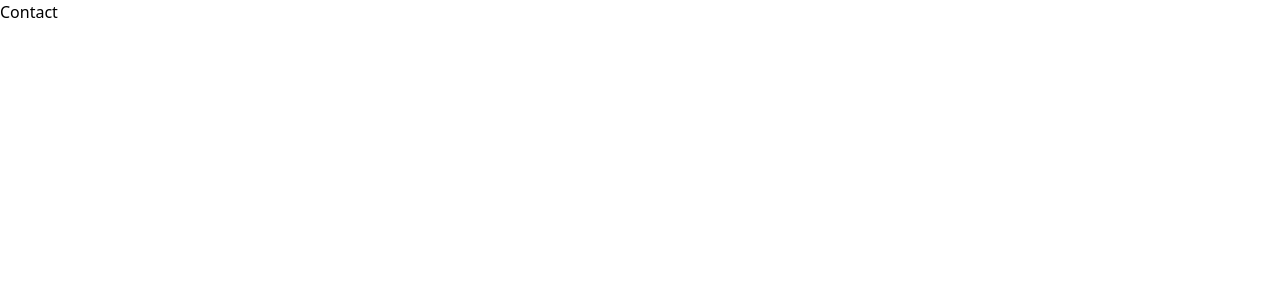
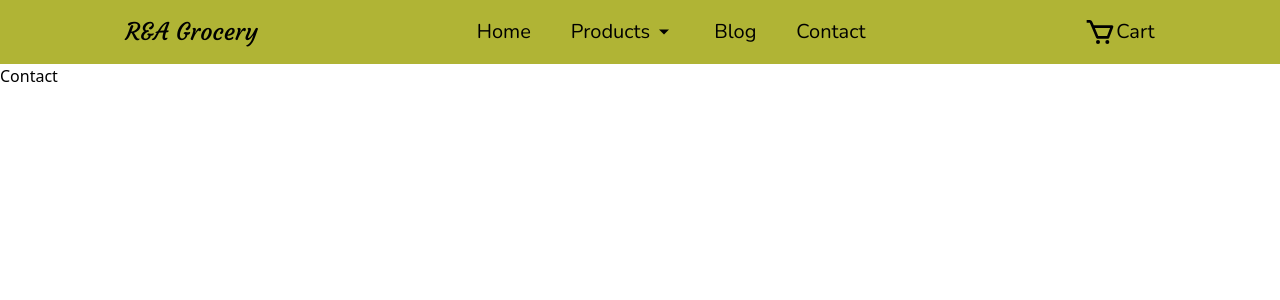
Before and after one commit to RuthNyankum/Grocery-Store, a React (Vite) app: page /contact-us in a window 1280 px wide. Shown: the top 300 px of the page. Built offline with nearby package versions, Linux system fonts and the light colour scheme.

Commit message:
added navbar

```diff
--- a/package.json
+++ b/package.json
@@ -12,6 +12,7 @@
   "dependencies": {
     "react": "^18.3.1",
     "react-dom": "^18.3.1",
+    "react-icons": "^5.3.0",
     "react-router-dom": "^6.26.2"
   },
   "devDependencies": {
--- a/src/components/navbar.jsx
+++ b/src/components/navbar.jsx
@@ -1,7 +1,146 @@
-import React from 'react';
+import React, { useState, useEffect, useRef } from 'react';
+import { Link } from 'react-router-dom';
+import { BiCart, BiMenu } from 'react-icons/bi';
+import { IoMdArrowDropdown } from 'react-icons/io';
+import K from '../constant';
 
 const Navbar = () => {
-  return <div>Navbar</div>;
+  const [isDropdownOpen, setIsDropdownOpen] = useState(false);
+  const [isMenuOpen, setIsMenuOpen] = useState(false); // For mobile hamburger menu
+  const dropdownRef = useRef(null);
+
+  // "Products dropdown"
+  const handleDropdown = () => {
+    setIsDropdownOpen(!isDropdownOpen);
+  };
+
+  // Close dropdown on outside click
+  useEffect(() => {
+    const handleClickOutside = (event) => {
+      if (dropdownRef.current && !dropdownRef.current.contains(event.target)) {
+        setIsDropdownOpen(false);
+      }
+    };
+    document.addEventListener('mousedown', handleClickOutside);
+    return () => {
+      document.removeEventListener('mousedown', handleClickOutside);
+    };
+  }, []);
+
+  // Toggle mobile menu visibility
+  const handleMenu = () => {
+    setIsMenuOpen(!isMenuOpen);
+  };
+
+  return (
+    <div className="bg-primary p-4">
+      <div className="flex justify-between items-center md:justify-around">
+        {/* Brand Logo */}
+        <Link to="/" className="font-courgette text-2xl">
+          R&A Grocery
+        </Link>
+
+        {/* Hamburger Icon for Mobile */}
+        <div className="md:hidden">
+          <BiMenu className="text-3xl" onClick={handleMenu} />
+        </div>
+
+        {/* Desktop Links */}
+        <div className="hidden md:flex font-nunito text-xl gap-x-10">
+          {K.NAVLINKS.map((item, index) => (
+            <div
+              key={index}
+              className="relative"
+              ref={item.name === 'Products' ? dropdownRef : null}
+            >
+              {item.dropdown ? (
+                <div
+                  className="flex items-center cursor-pointer"
+                  onClick={handleDropdown}
+                >
+                  <p>{item.name}</p>
+                  <IoMdArrowDropdown className="ml-1" /> {/* Dropdown arrow */}
+                </div>
+              ) : (
+                <Link to={item.path}>{item.name}</Link>
+              )}
+
+              {/* Dropdown */}
+              {item.dropdown && isDropdownOpen && (
+                <div className="absolute bg-white border mt-2 p-2 shadow-lg">
+                  {item.dropdown.map((subItem, subIndex) => (
+                    <Link
+                      key={subIndex}
+                      to={subItem.path}
+                      className="block px-4 py-2 text-gray-800 hover:bg-gray-200"
+                    >
+                      {subItem.name}
+                    </Link>
+                  ))}
+                </div>
+              )}
+            </div>
+          ))}
+        </div>
+
+        {/* Cart Icon  */}
+        <div className="hidden md:flex font-nunito text-xl gap-x-2">
+          <Link to="/cart" className="flex items-center">
+            <BiCart className="size-8" />
+            <p>Cart</p>
+          </Link>
+        </div>
+      </div>
+
+      {/* Mobile Links - Hamburger Menu */}
+      {isMenuOpen && (
+        <div className="flex flex-col mt-4 md:hidden">
+          {K.NAVLINKS.map((item, index) => (
+            <div
+              key={index}
+              className="relative mb-2"
+              ref={item.name === 'Products' ? dropdownRef : null}
+            >
+              {item.dropdown ? (
+                <div
+                  className="flex items-center justify-between cursor-pointer"
+                  onClick={handleDropdown}
+                >
+                  <p>{item.name}</p>
+                  <IoMdArrowDropdown className="ml-1" /> {/* Dropdown arrow */}
+                </div>
+              ) : (
+                <Link to={item.path} className="block py-2">
+                  {item.name}
+                </Link>
+              )}
+
+              {/* Mobile Dropdown */}
+              {item.dropdown && isDropdownOpen && (
+                <div className="bg-white border mt-2 p-2 shadow-lg">
+                  {item.dropdown.map((subItem, subIndex) => (
+                    <Link
+                      key={subIndex}
+                      to={subItem.path}
+                      className="block px-4 py-2 text-gray-800 hover:bg-gray-200"
+                    >
+                      {subItem.name}
+                    </Link>
+                  ))}
+                </div>
+              )}
+            </div>
+          ))}
+
+          {/* Cart for Mobile  */}
+          <Link to="/cart" className="flex items-center gap-x-2 py-2">
+            <BiCart className="size-8" />
+            <p>Cart</p>
+          </Link>
+        </div>
+      )}
+    </div>
+  );
 };
 
 export default Navbar;
--- /dev/null
+++ b/src/constant/index.jsx
@@ -0,0 +1,36 @@
+const K = {
+  NAVLINKS: [
+    {
+      name: 'Home',
+      path: '/',
+    },
+    {
+      name: 'Products',
+      path: '#',
+      dropdown: [
+        {
+          name: 'Product One',
+          path: '/products/product-one',
+        },
+        {
+          name: 'Product Two',
+          path: '/products/product-two',
+        },
+        {
+          name: 'Product Three',
+          path: '/products/product-three',
+        },
+      ],
+    },
+    {
+      name: 'Blog',
+      path: '/blog',
+    },
+    {
+      name: 'Contact',
+      path: '/contact-us',
+    },
+  ],
+};
+
+export default K;
--- a/src/pages/contact/index.jsx
+++ b/src/pages/contact/index.jsx
@@ -1,7 +1,15 @@
 import React from 'react';
+import Navbar from '../../components/navbar';
 
 const Contact = () => {
-  return <div>Contact</div>;
+  return (
+    <div>
+      <div>
+        <Navbar />
+      </div>
+      Contact
+    </div>
+  );
 };
 
 export default Contact;
--- a/src/pages/home/index.jsx
+++ b/src/pages/home/index.jsx
@@ -1,7 +1,15 @@
 import React from 'react';
+import Navbar from '../../components/navbar';
 
 const Home = () => {
-  return <div>Home</div>;
+  return (
+    <div>
+      <div>
+        <Navbar />
+      </div>
+      Home
+    </div>
+  );
 };
 
 export default Home;
```
Also changed, not shown: 1 other file (tests, documents, lock files or other folders).
